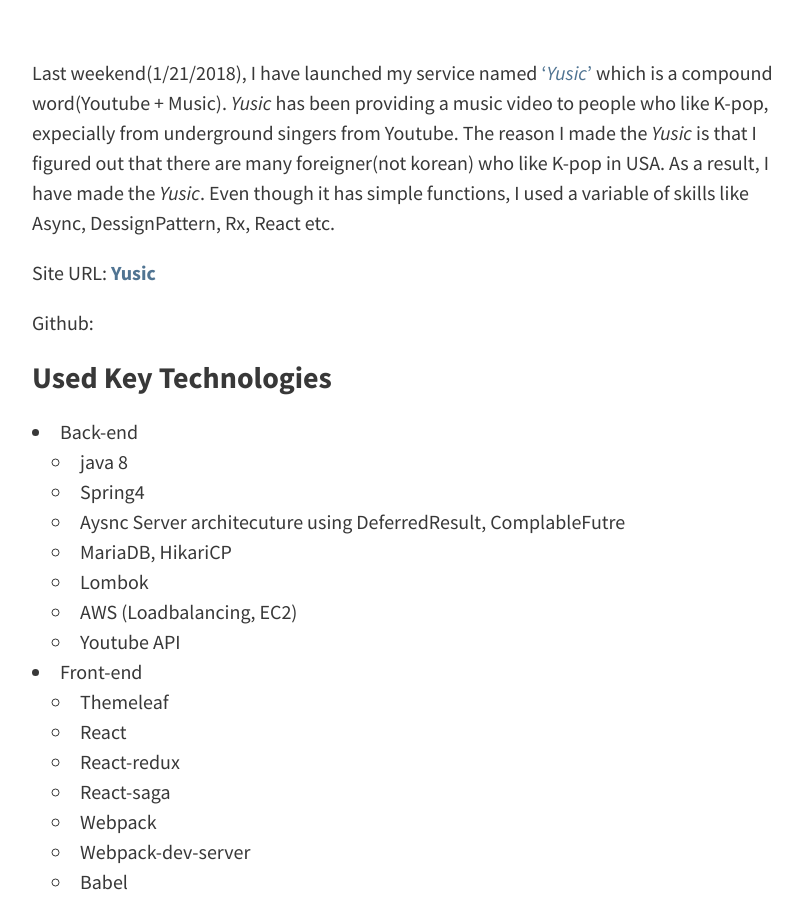
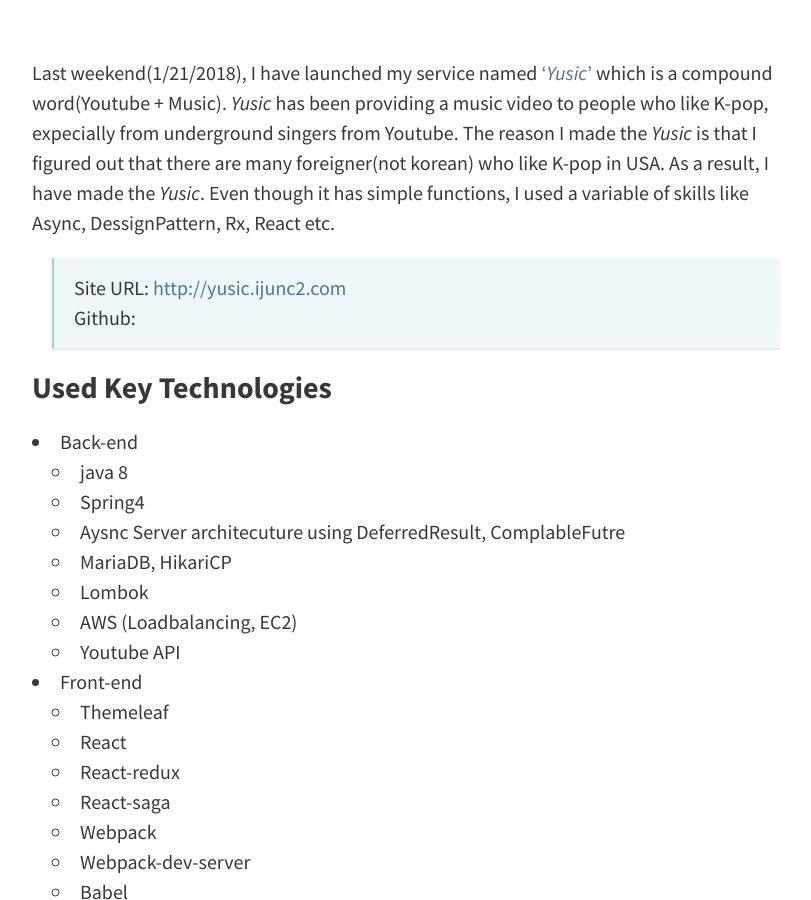
Before and after one commit to ijunc2/ijunc2.github.com, a Jekyll site: the page built from _portfolio/circus.md, in a window 1280 px wide and 900 px high, scrolled down 427 px. Shown: the whole window, without its empty margins (224-1035 px from the left). Built offline with Jekyll 4.4.1, drawn with Linux system fonts in a browser that asks for light colours; comment, search, counter and statistics services are not loaded; part of the change alters nothing that is shown.

Commit message:
the first portfolio

```diff
--- a/_portfolio/circus.md
+++ b/_portfolio/circus.md
@@ -10,9 +10,10 @@ sitemap :
 ---
 Last weekend(1/21/2018), I have launched my service named ['*Yusic*'](http://yusic.ijunc2.com) which is a compound word(Youtube + Music). *Yusic* has been providing a music video to people who like K-pop, expecially from underground singers from Youtube. The reason I made the *Yusic* is that I figured out that there are many foreigner(not korean) who like K-pop in USA. As a result, I have made the *Yusic*. Even though it has simple functions, I used a variable of skills like Async, DessignPattern, Rx, React etc.
 
-Site URL: [**Yusic**](http://yusic.ijunc2.com)
 
-Github:
+>Site URL: [http://yusic.ijunc2.com](http://yusic.ijunc2.com)
+>Github:
+
 
 ### Used Key Technologies
 * Back-end
```
